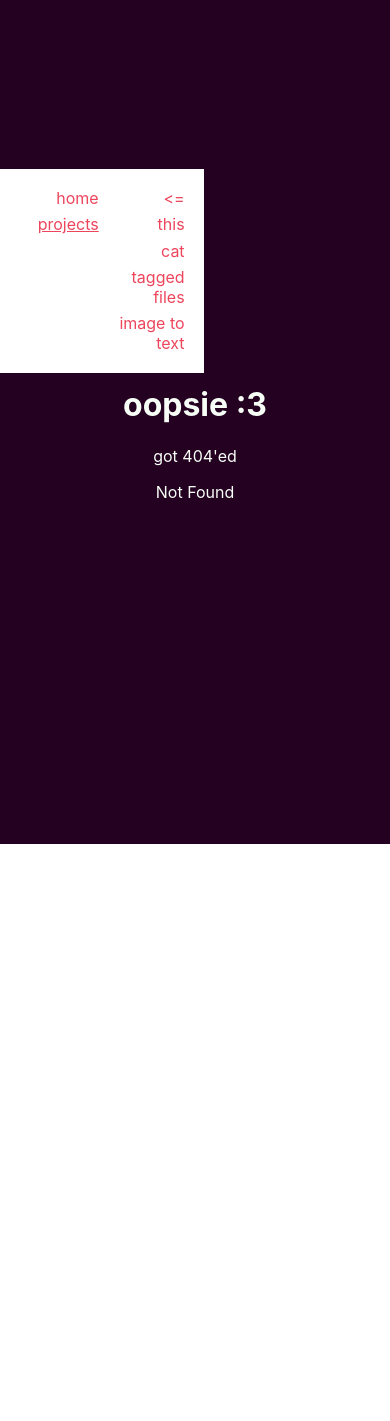
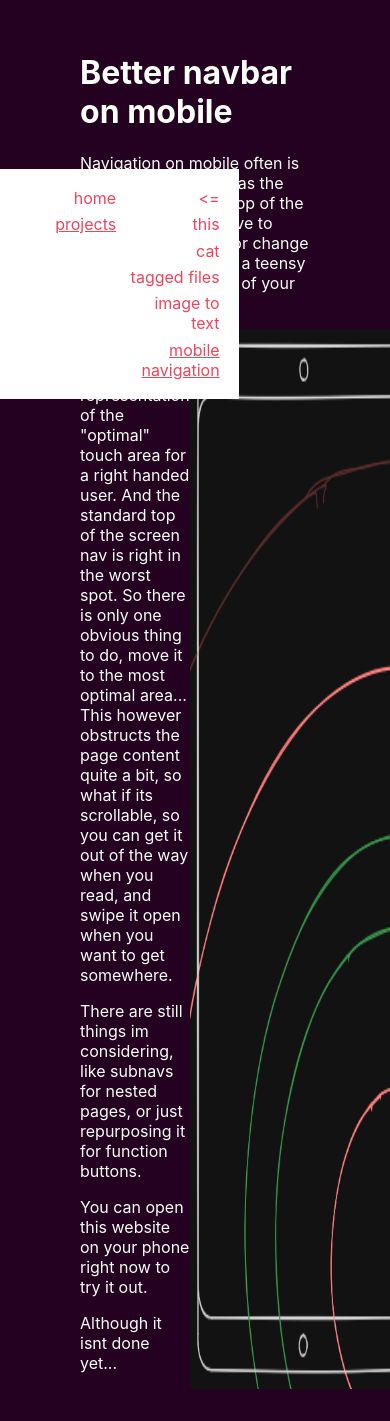
Before and after one commit to Casp-ian/Website, a SvelteKit app in the folder client/: page /projects/mobileNav in a window 390 px wide. Before the commit this address had no page. Before the commit the page ends 844 px from the top, so only its background shows below. Built offline with nearby package versions, Linux system fonts and the light colour scheme.

Commit message:
fix redirects and add basic mobile nav page

```diff
--- a/client/src/components/Header.svelte
+++ b/client/src/components/Header.svelte
@@ -7,7 +7,7 @@
 	// - isnt readable
 
 	const mainPaths = {
-		home: '/home',
+		home: '/',
 		projects: '/projects',
 	};
 
@@ -18,21 +18,22 @@
 		// "orbiting balls": "/projects/orbiting_balls",
 		'tagged files': '/projects/taggedFiles',
 		'image to text': '/projects/imageToText',
+		'mobile navigation': '/projects/mobileNav',
 		// "tanks": "/projects/tanks",
 	};
 </script>
 
 <div id="wrapper">
 	<nav id="main">
-		{#each Object.entries(mainPaths) as [name, component]}
-			<a href={component} class:active={$page.url.pathname.startsWith(component)}>{name}</a>
-		{/each}
+		<!-- TODO hate this repeating of shit -->
+		<a href="/" class:active={$page.url.pathname == "/"}>home</a>
+		<a href="/projects" class:active={$page.url.pathname.startsWith("/projects")}>projects</a>
 	</nav>
 
 	{#if $page.url.pathname.startsWith('/projects')}
 		<nav id="projects">
 			<!-- TODO make nice icon, also, not sure if this 'back arrow' looks good -->
-			<a href="/home">&lt=</a>
+			<a href="/">&lt=</a>
 			{#each Object.entries(projects) as [name, component]}
 				<a href={component} class:active={$page.url.pathname === component}>{name}</a>
 			{/each}
--- a/client/src/components/PrettyImage.svelte
+++ b/client/src/components/PrettyImage.svelte
@@ -19,15 +19,20 @@
 	}
 </script>
 
+
+
 <!-- the normal image, as if pretty image was never even used -->
 <img on:click={open} {src} {alt} />
 
 <!-- big image, hidden untill image is clicked -->
 <div class="big" on:click={close} class:invisible>
 	<img class="big" {src} {alt} />
+	<!-- TODO maybe show alt text or other extra information here when big? -->
 </div>
 
 <svelte:window on:keydown={onKeyDown} />
+
+
 
 <style>
 	img {
--- a/client/src/routes/+page.server.ts
+++ /dev/null
@@ -1,5 +0,0 @@
-import { redirect } from '@sveltejs/kit';
-
-export const load = () => {
-	redirect(307, '/home');
-};
--- a/client/src/routes/projects/cat/+page.svelte
+++ b/client/src/routes/projects/cat/+page.svelte
@@ -2,7 +2,9 @@
 	import Cat from '$components/Cat.svelte';
 </script>
 
-<Cat startX={50} startY={50} />
+{#each {length: 3} as _, i}
+	<Cat startX={Math.random() * 500} startY={Math.random() * 500} />
+{/each}
 
 <h1>haha funny kitty</h1>
 <p>meow meow</p>
--- /dev/null
+++ b/client/src/routes/projects/mobileNav/+page.svelte
@@ -0,0 +1,46 @@
+<script lang="ts">
+	import Image from '$assets/mobile_ranges.png';
+	import PrettyImage from '$components/PrettyImage.svelte';
+</script>
+
+<h1>Better navbar on mobile</h1>
+<p>
+  Navigation on mobile often is a little cumbersome, as the navbar is still at the top of the screen.
+  You often have to stretch your thumb, or change your grip to press on a teensy tiny button at the top of your screen.
+</p>
+
+<div id="sideBySide">
+  <div>
+    <p>
+      Here is a simple representation of the "optimal" touch area for a right handed user.
+      And the standard top of the screen nav is right in the worst spot.
+      So there is only one obvious thing to do, move it to the most optimal area...
+      This however obstructs the page content quite a bit, so what if its scrollable, so you can get it out of the way when you read, and swipe it open when you want to get somewhere.
+    </p>
+    <p>
+      There are still things im considering, like subnavs for nested pages, or just repurposing it for function buttons.
+    </p>
+    <p>
+      You can open this website on your phone right now to try it out.
+    </p>
+    <p>
+      Although it isnt done yet...
+    </p>
+  </div>
+  <PrettyImage src={Image} alt="image describing comfortable thum positions" />
+</div>
+
+
+
+
+<style>
+  #sideBySide {
+    display: flex;
+    flex-direction: row;
+  }
+
+  #sideBySide>div {
+    width: 200%;
+  }
+
+</style>
```
Also changed, not shown: client/src/components/MobileNav.svelte (+8 -1 lines), client/src/assets/mobile_ranges.png (added), client/src/routes/+page.svelte (renamed from client/src/routes/home/+page.svelte).
